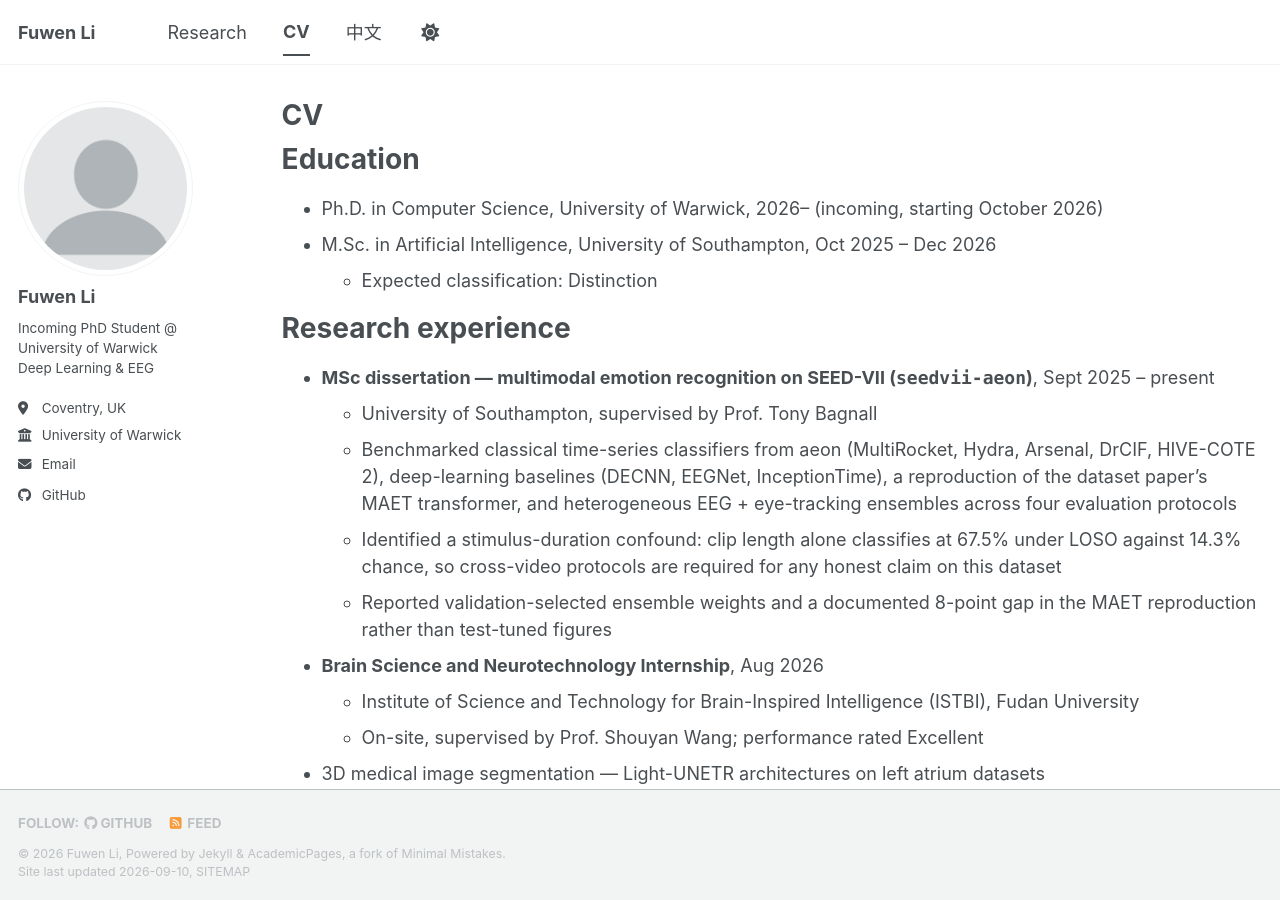
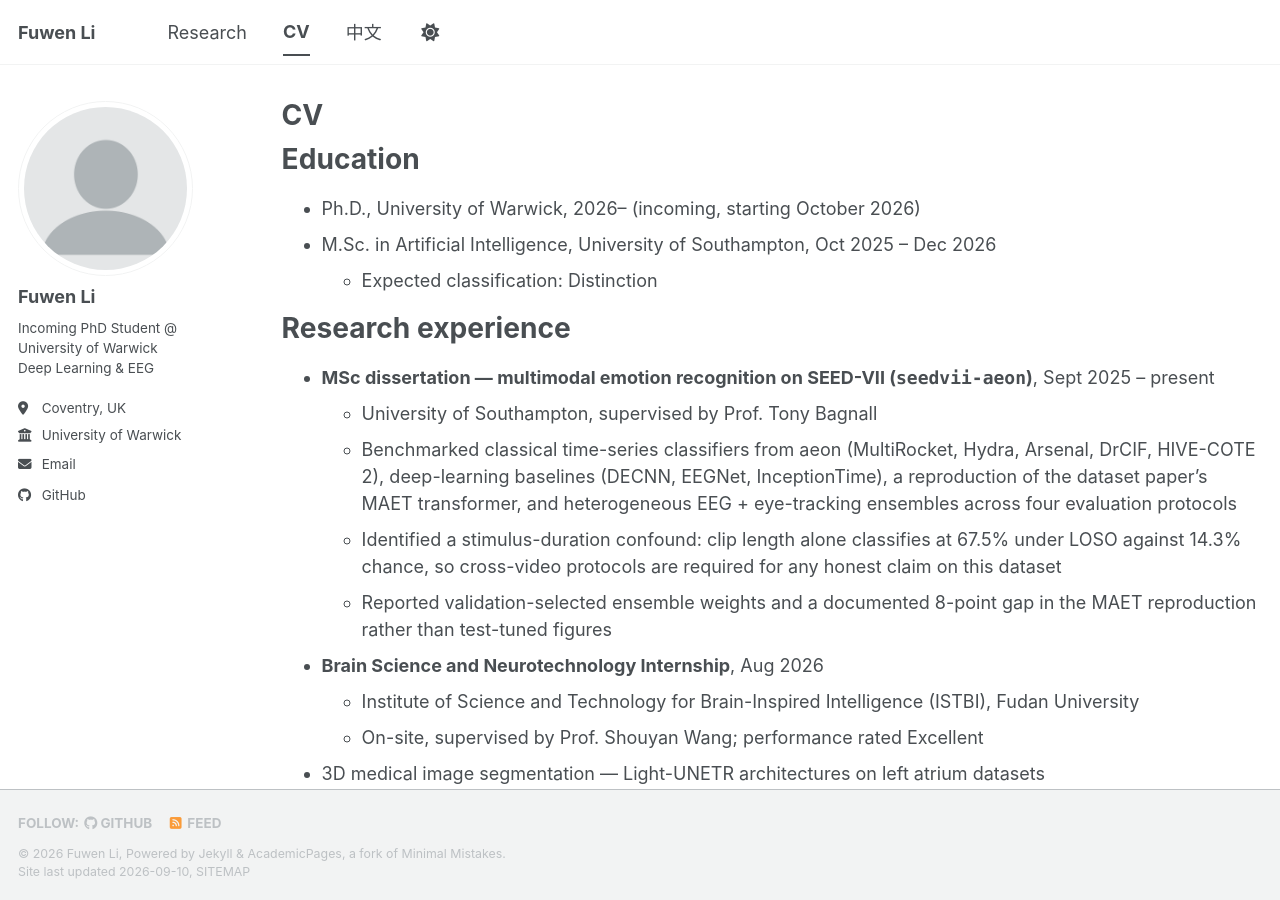
Before and after one commit to li-f8/li-f8.github.io, a Jekyll site: the page built from _pages/cv.md, in a window 1280 px wide and 900 px high. Built offline with Jekyll 4.4.1, drawn with Linux system fonts in a browser that asks for light colours; a style sheet for code colours, icons or effects is not loaded.

Commit message:
Drop the unverified PhD discipline from the CV page
The programme was never stated; the entry now says only what is known.

```diff
--- a/_pages/cv.md
+++ b/_pages/cv.md
@@ -18,7 +18,8 @@ redirect_from:
 
 Education
 ======
-* Ph.D. in Computer Science, University of Warwick, 2026– (incoming, starting October 2026)
+* Ph.D., University of Warwick, 2026– (incoming, starting October 2026)
+<!-- Add the programme/department and supervisor here once you want them shown -->
 * M.Sc. in Artificial Intelligence, University of Southampton, Oct 2025 – Dec 2026
   * Expected classification: Distinction
 
```
Also changed, not shown: other parts of _pages/cv.md (+2 -1 lines).
